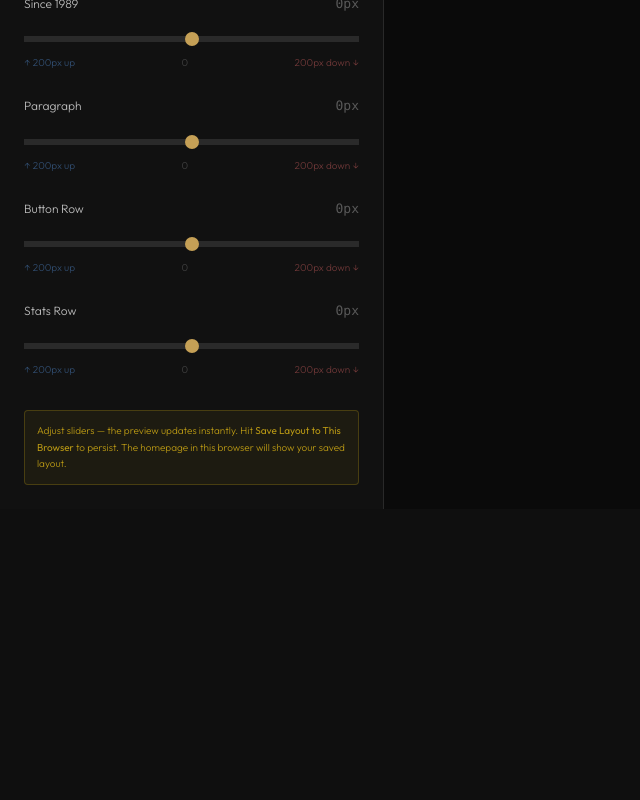
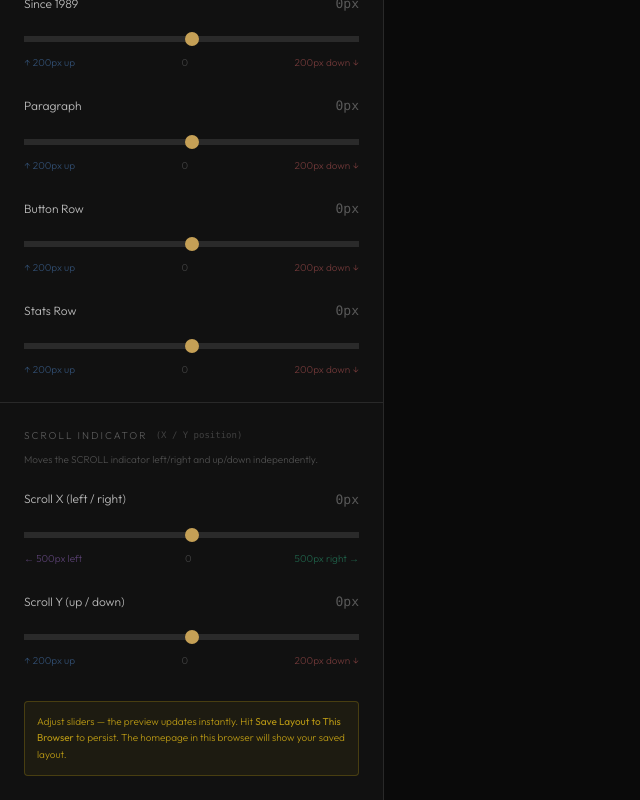
Before and after one commit to Vanceewell/vta-dashboard, a Next.js app in the folder jasons-glass-tint/: page /admin-hero-layout in a window 1280 px wide. Shown: the part 1086-1886 px from the top of the page, without its empty margins (0-640 px from the left). Before the commit the page ends 1595 px from the top, so only its background shows below. Built offline with nearby package versions, Linux system fonts and the light colour scheme; no server answers.

Commit message:
feat: add Scroll Indicator X/Y position controls to admin hero layout editor

```diff
--- a/jasons-glass-tint/src/app/admin-hero-layout/page.tsx
+++ b/jasons-glass-tint/src/app/admin-hero-layout/page.tsx
@@ -29,6 +29,11 @@ const Y_SLIDERS: { key: keyof HeroConfig; label: string }[] = [
 ];
 const Y_MIN = -200;
 const Y_MAX =  200;
+
+const SCROLL_X_MIN = -500;
+const SCROLL_X_MAX =  500;
+const SCROLL_Y_MIN = -200;
+const SCROLL_Y_MAX =  200;
 
 /* ─── Component ─────────────────────────────────────────────── */
 export default function AdminHeroLayout() {
@@ -177,6 +182,79 @@ export default function AdminHeroLayout() {
               })}
             </div>
 
+          </div>
+
+          {/* ── Section 3: Scroll Indicator Position ── */}
+          <div className="p-6 border-t border-white/10">
+            <div className="flex items-center gap-2 mb-2">
+              <span className="text-[10px] tracking-[0.2em] uppercase text-white/30">Scroll Indicator</span>
+              <span className="text-[9px] text-white/20 font-mono">(X / Y position)</span>
+            </div>
+            <p className="text-[10px] text-white/25 mb-5 leading-relaxed">
+              Moves the SCROLL indicator left/right and up/down independently.
+            </p>
+            <div className="space-y-6">
+
+              {/* Scroll X */}
+              {(() => {
+                const val = cfg.scrollIndicatorX;
+                return (
+                  <div>
+                    <div className="flex items-center justify-between mb-2">
+                      <label className="text-[12px] text-white/70 font-sans">Scroll X (left / right)</label>
+                      <span
+                        className="font-mono text-[13px] tabular-nums"
+                        style={{ color: val === 0 ? 'rgba(255,255,255,0.3)' : val < 0 ? '#a78bfa' : '#34d399' }}
+                      >
+                        {val > 0 ? `+${val}` : val}px
+                      </span>
+                    </div>
+                    <input
+                      type="range" min={SCROLL_X_MIN} max={SCROLL_X_MAX} step={1} value={val}
+                      onChange={(e) => update('scrollIndicatorX', Number(e.target.value))}
+                      className="w-full cursor-pointer"
+                      style={{ accentColor: val === 0 ? '#555' : val < 0 ? '#a78bfa' : '#34d399', height: '6px' }}
+                    />
+                    <div className="flex justify-between mt-1">
+                      <span className="text-[10px] text-purple-400/40">← {Math.abs(SCROLL_X_MIN)}px left</span>
+                      <span className="text-[10px] text-white/20">0</span>
+                      <span className="text-[10px] text-emerald-400/40">{SCROLL_X_MAX}px right →</span>
+                    </div>
+                  </div>
+                );
+              })()}
+
+              {/* Scroll Y */}
+              {(() => {
+                const val = cfg.scrollIndicatorY;
+                return (
+                  <div>
+                    <div className="flex items-center justify-between mb-2">
+                      <label className="text-[12px] text-white/70 font-sans">Scroll Y (up / down)</label>
+                      <span
+                        className="font-mono text-[13px] tabular-nums"
+                        style={{ color: val === 0 ? 'rgba(255,255,255,0.3)' : val < 0 ? '#60a5fa' : '#f87171' }}
+                      >
+                        {val > 0 ? `+${val}` : val}px
+                      </span>
+                    </div>
+                    <input
+                      type="range" min={SCROLL_Y_MIN} max={SCROLL_Y_MAX} step={1} value={val}
+                      onChange={(e) => update('scrollIndicatorY', Number(e.target.value))}
+                      className="w-full cursor-pointer"
+                      style={{ accentColor: val === 0 ? '#555' : val < 0 ? '#60a5fa' : '#f87171', height: '6px' }}
+                    />
+                    <div className="flex justify-between mt-1">
+                      <span className="text-[10px] text-blue-400/40">↑ {Math.abs(SCROLL_Y_MIN)}px up</span>
+                      <span className="text-[10px] text-white/20">0</span>
+                      <span className="text-[10px] text-red-400/40">{SCROLL_Y_MAX}px down ↓</span>
+                    </div>
+                  </div>
+                );
+              })()}
+
+            </div>
+
             {/* Save tip */}
             <div className="mt-8 p-3 border border-yellow-400/20 rounded bg-yellow-400/5">
               <p className="text-[10px] text-yellow-400/70 leading-relaxed">
--- a/jasons-glass-tint/src/components/HeroSection.tsx
+++ b/jasons-glass-tint/src/components/HeroSection.tsx
@@ -184,6 +184,7 @@ export default function HeroSection({ config: propConfig }: { config?: HeroConfi
         initial={{ opacity: 0 }}
         animate={{ opacity: 1 }}
         transition={{ delay: 1.4, duration: 0.6 }}
+        style={{ transform: `translateX(calc(-50% + ${L.scrollIndicatorX}px)) translateY(${L.scrollIndicatorY}px)` }}
       >
         <span className="font-sans text-[10px] tracking-[0.2em] uppercase text-jgt-muted/60">Scroll</span>
         <motion.div
--- a/jasons-glass-tint/src/lib/heroConfig.ts
+++ b/jasons-glass-tint/src/lib/heroConfig.ts
@@ -30,6 +30,10 @@ export interface HeroConfig {
   yOffsetParagraph:   number;
   yOffsetButtons:     number;
   yOffsetStats:       number;
+
+  // ── Scroll indicator position (px) ──────────────────────────
+  scrollIndicatorX:   number;
+  scrollIndicatorY:   number;
 }
 
 export const DEFAULT_CONFIG: HeroConfig = {
@@ -48,6 +52,10 @@ export const DEFAULT_CONFIG: HeroConfig = {
   yOffsetParagraph:   0,
   yOffsetButtons:     0,
   yOffsetStats:       0,
+
+  // scroll indicator position (0 = default center-bottom)
+  scrollIndicatorX:   0,
+  scrollIndicatorY:   0,
 };
 
 /** Load saved layout from localStorage, falling back to DEFAULT_CONFIG. */
```
